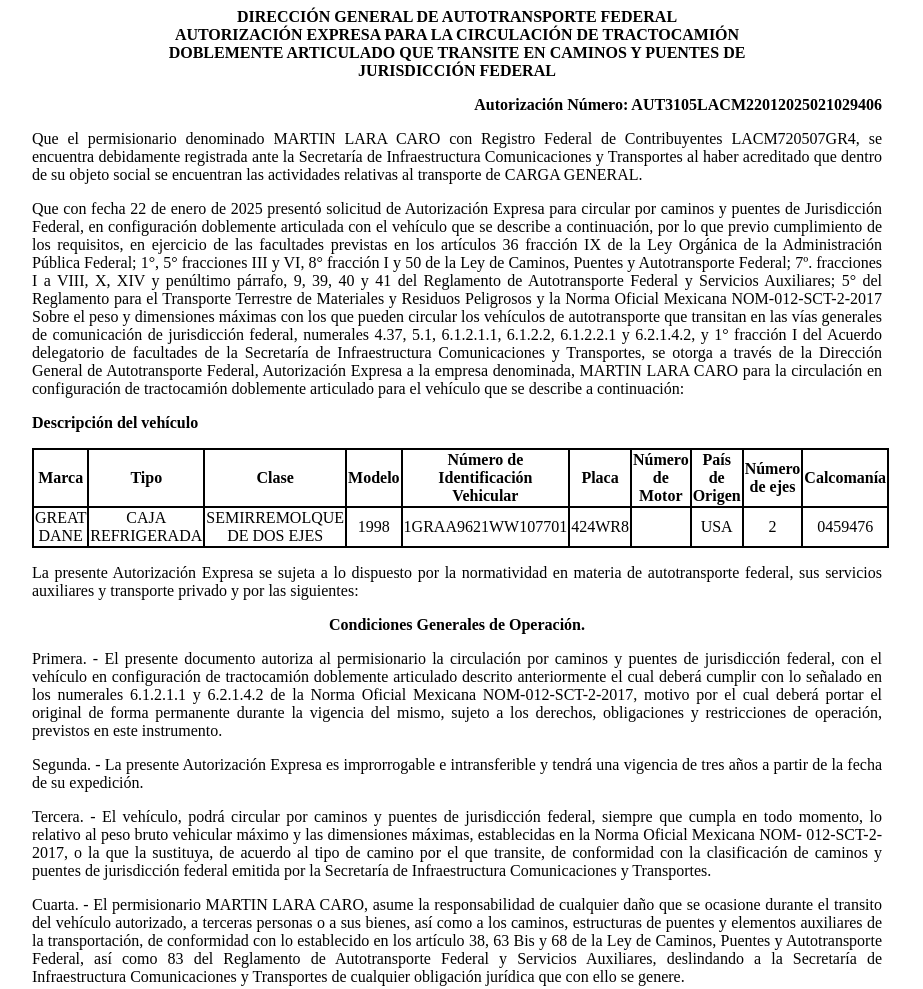
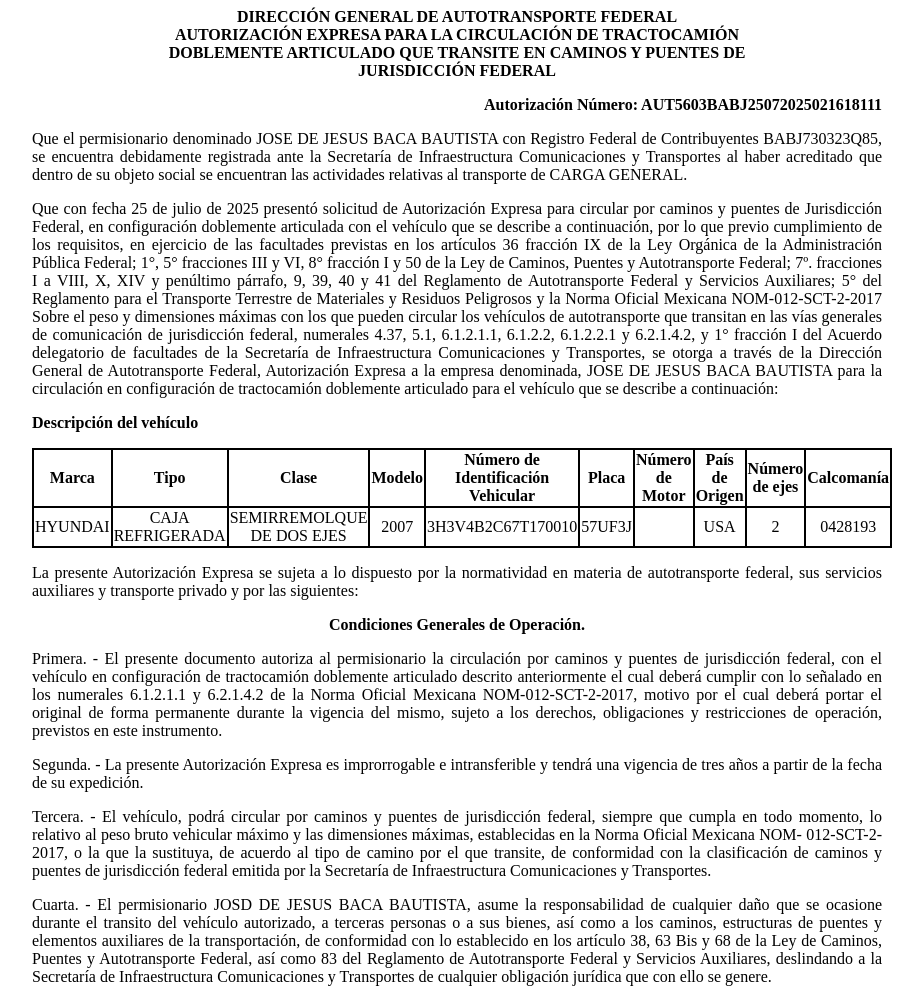
Before and after one commit to app-sct1/ConsultaAutDobleRemolque-folio-0200020, a plain HTML site: page index.html in a window 1280 px wide. Shown: the top 989 px of the page, without its empty margins (183-1106 px from the left). Drawn offline with Linux system fonts and the light colour scheme.

Commit message:
index.html

```diff
--- a/index.html
+++ b/index.html
@@ -75,19 +75,19 @@
 						<p class="sinMargen">DOBLEMENTE ARTICULADO QUE TRANSITE EN CAMINOS Y PUENTES DE</p>
 						<p class="sinMargen">JURISDICCIÓN FEDERAL</p>
 					</div>
-<p class="derechaNegro">Autorización Número: AUT3105LACM22012025021029406</p>
+<p class="derechaNegro">Autorización Número: AUT5603BABJ25072025021618111</p>
 
 					<p class="justificado">Que el permisionario denominado
-						MARTIN LARA CARO con Registro Federal de
-						Contribuyentes LACM720507GR4, se encuentra
+						JOSE DE JESUS BACA BAUTISTA con Registro Federal de
+						Contribuyentes BABJ730323Q85, se encuentra
 						debidamente registrada ante la Secretaría de Infraestructura
 						Comunicaciones y Transportes al haber acreditado que dentro de su
 						objeto social se encuentran las actividades relativas al
 						transporte de CARGA GENERAL.</p>
 
 
-					<p class="justificado">Que con fecha 22 de
-						enero de 2025 presentó
+					<p class="justificado">Que con fecha 25 de
+						julio de 2025 presentó
 						solicitud de Autorización Expresa para circular por caminos y
 						puentes de Jurisdicción Federal, en configuración doblemente
 						articulada con el vehículo que se describe a continuación, por lo
@@ -107,7 +107,7 @@
 						facultades de la Secretaría de Infraestructura Comunicaciones y
 						Transportes, se otorga a través de la
 						Dirección General de Autotransporte Federal, Autorización Expresa a la
-						empresa denominada, MARTIN LARA CARO para la
+						empresa denominada, JOSE DE JESUS BACA BAUTISTA para la
 						circulación en configuración de tractocamión doblemente articulado
 						para el vehículo que se describe a continuación:</p>
 
@@ -128,16 +128,16 @@
 							<th class="borde">Calcomanía</th>
 						</tr>
 						<tr class="borde">
-							<td class="borde">GREAT DANE</td>
+							<td class="borde">HYUNDAI</td>
 							<td class="borde">CAJA REFRIGERADA</td>
 							<td class="borde">SEMIRREMOLQUE DE DOS EJES</td>
-							<td class="borde">1998</td>
-							<td class="borde">1GRAA9621WW107701</td>
-							<td class="borde">424WR8</td>
+							<td class="borde">2007</td>
+							<td class="borde">3H3V4B2C67T170010</td>
+							<td class="borde">57UF3J</td>
 							<td class="borde"></td>
 							<td class="borde">USA</td>
 							<td class="borde">2</td>
-							<td class="borde">0459476</td>
+							<td class="borde">0428193</td>
 						</tr>
 
 					</tbody></table>
@@ -175,7 +175,7 @@
 						Secretaría de Infraestructura Comunicaciones y Transportes.</p>
 
 					<p class="justificado">Cuarta. - El permisionario
-						MARTIN LARA CARO, asume la responsabilidad de
+						JOSD DE JESUS BACA BAUTISTA, asume la responsabilidad de
 						cualquier daño que se ocasione durante el transito del vehículo
 						autorizado, a terceras personas o a sus bienes, así como a los
 						caminos, estructuras de puentes y elementos auxiliares de la
```
